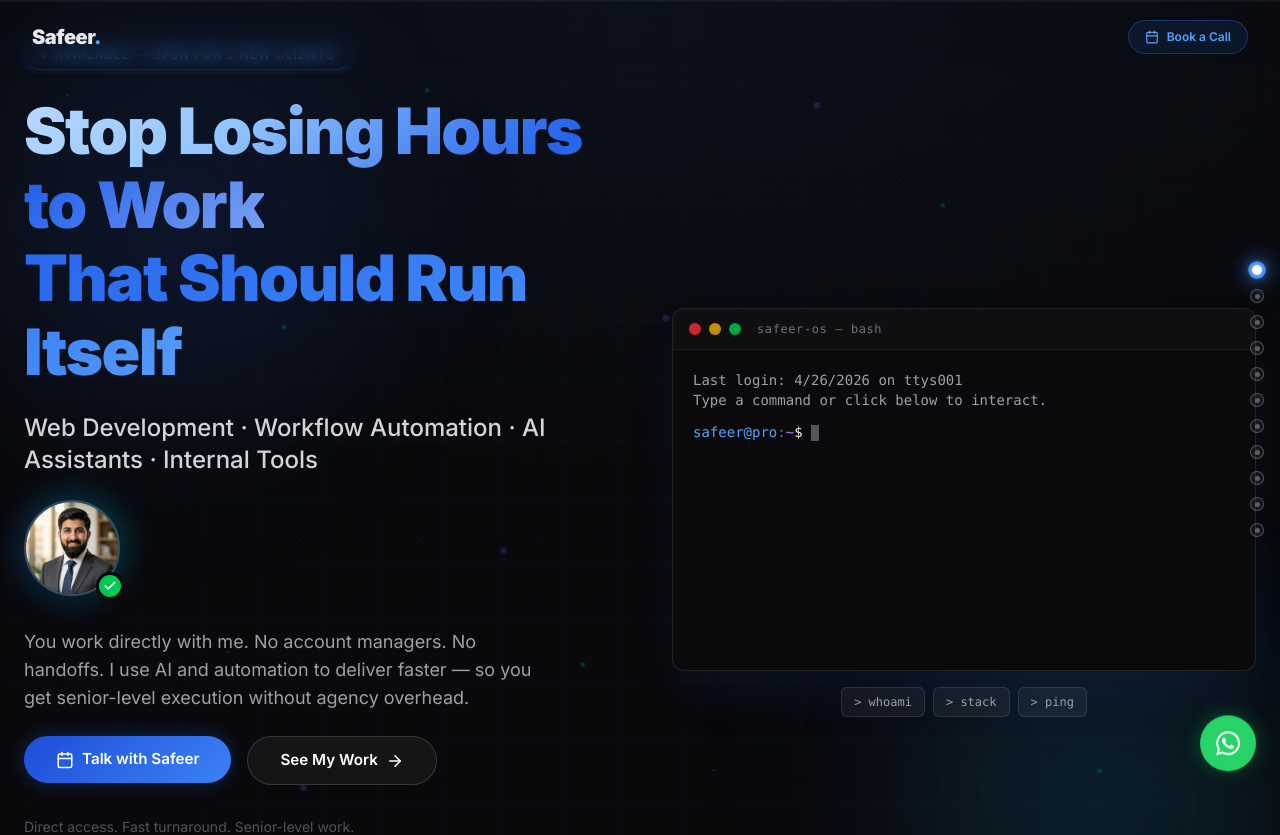
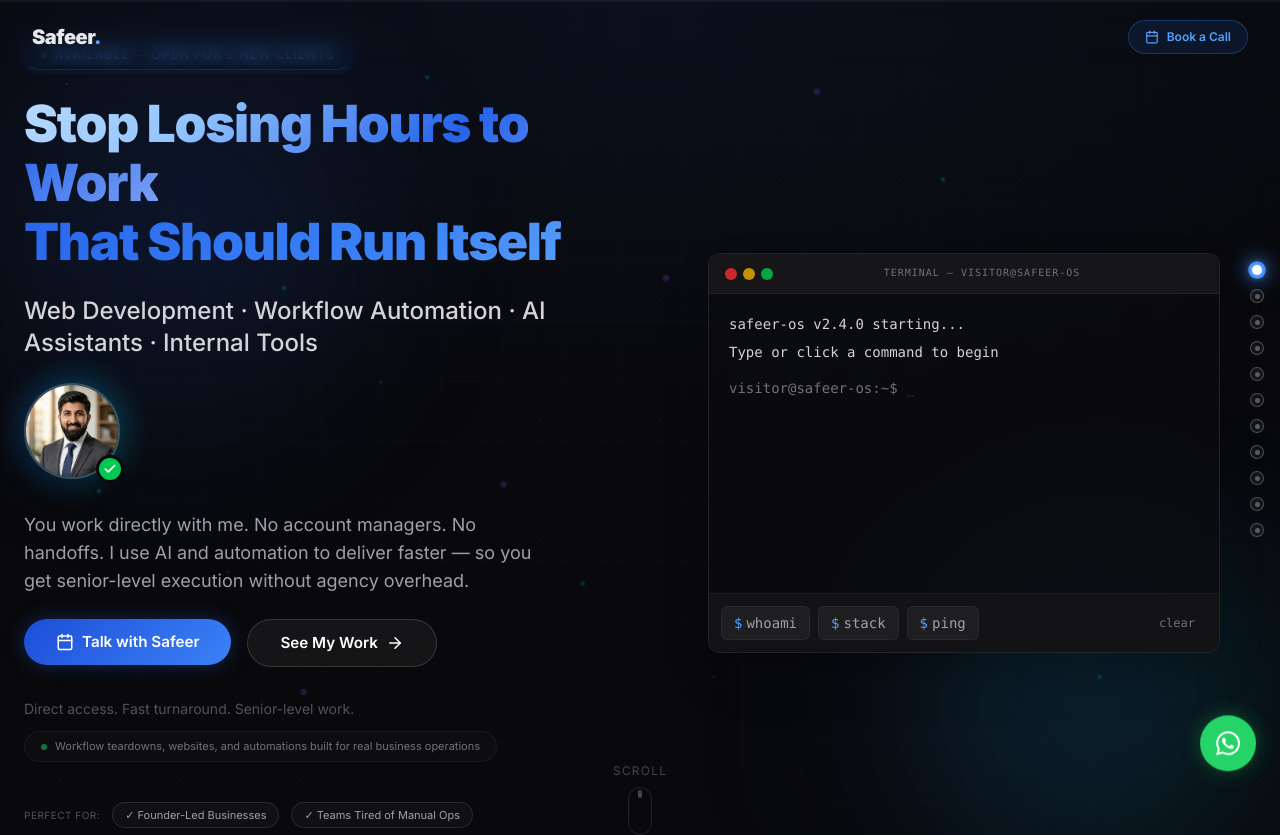
Before and after one commit to adevwithpurpose/portfolio, a Next.js app: page / in a window 1280 px wide. Shown: the top 835 px of the page. Built offline with nearby package versions, Linux system fonts and the light colour scheme.

Commit message:
feat: enhance Interactive Terminal with typing and mock AI, reduce hero h1 size

```diff
--- a/src/components/Hero.tsx
+++ b/src/components/Hero.tsx
@@ -4,7 +4,7 @@
 import Image from "next/image";
 import gsap from "gsap";
 import SectionWrapper from "@/components/SectionWrapper";
-import InteractiveTerminal from "./InteractiveTerminal";
+import HeroTerminal from "./HeroTerminal";
 
 interface HeroProps {
   onEnter?: () => void;
@@ -37,7 +37,8 @@
       tl.to(titleRef.current, { opacity: 1, y: 0, duration: 1.2, delay: 0.2 })
         .to(subtitleRef.current, { opacity: 1, y: 0, duration: 0.9 }, "-=0.7")
         .to(taglineRef.current, { opacity: 1, y: 0, duration: 0.8 }, "-=0.6")
-        .to(ctasRef.current, { opacity: 1, y: 0, duration: 0.6 }, "-=0.4");
+        .to(ctasRef.current, { opacity: 1, y: 0, duration: 0.6 }, "-=0.4")
+        .fromTo(".hero-terminal-wrapper", { opacity: 0, x: 50 }, { opacity: 1, x: 0, duration: 1.2, ease: "power3.out" }, "-=0.8");
 
       // Staggered floating particles
       particleRefs.current.forEach((p, i) => {
@@ -132,7 +133,7 @@
         {/* Main Title — problem-focused, hooks in 3 seconds */}
         <h1
           ref={titleRef}
-          className="mb-6 text-[clamp(2rem,5.5vw,4rem)] font-black leading-[1.15] tracking-tight"
+          className="mb-6 text-[clamp(1.75rem,4vw,3.25rem)] font-black leading-[1.15] tracking-tight"
         >
           <span
             style={{
@@ -308,7 +309,7 @@
             // we attach the animation to the wrapper so we don't break the terminal internal refs
             if (el) gsap.fromTo(el, {opacity: 0, x: 50}, {opacity: 1, x: 0, duration: 1.2, delay: 0.5, ease: "power3.out"});
           }}>
-            <InteractiveTerminal />
+            <HeroTerminal />
           </div>
         </div>
       </div>
--- /dev/null
+++ b/src/components/HeroTerminal.tsx
@@ -0,0 +1,117 @@
+"use client";
+
+import { useState, useRef, useEffect } from "react";
+
+type OutputLine = {
+  id: string;
+  type: "command" | "output" | "error";
+  content: string;
+};
+
+const COMMAND_RESPONSES: Record<string, string[]> = {
+  whoami: [
+    "safeer_ahmad",
+    "ROLE: Senior Web Developer & Automation Engineer",
+    "LOCATION: Asia/Karachi",
+    "SPECIALTY: Turning manual workflows into automated systems.",
+  ],
+  stack: [
+    "FRONTEND: Next.js, React, Astro, GSAP, Tailwind",
+    "CMS/STORE: Shopify (Dawn), WordPress (Elementor/Bricks), TinaCMS",
+    "BACKEND: Node.js, FastAPI",
+    "AUTOMATION: Crawl4AI, Python, Hermes CLI",
+    "DATA: Power BI, Pine Script",
+  ],
+  ping: [
+    "PONG! Availability: 99.9%",
+    "Latency: 0.2ms (Direct Access)",
+    "Status: Ready for new clients",
+  ],
+};
+
+export default function HeroTerminal() {
+  const [output, setOutput] = useState<OutputLine[]>([
+    { id: "init1", type: "output", content: "safeer-os v2.4.0 starting..." },
+    { id: "init2", type: "output", content: "Type or click a command to begin" },
+  ]);
+  const [isTyping, setIsTyping] = useState(false);
+  const scrollRef = useRef<HTMLDivElement>(null);
+
+  useEffect(() => {
+    if (scrollRef.current) {
+      scrollRef.current.scrollTop = scrollRef.current.scrollHeight;
+    }
+  }, [output, isTyping]);
+
+  const runCommand = async (cmd: string) => {
+    if (isTyping) return;
+    setIsTyping(true);
+
+    setOutput(prev => [...prev, { id: Math.random().toString(), type: "command", content: `visitor@safeer-os:~$ ${cmd}` }]);
+
+    // Simulate thinking delay
+    await new Promise(r => setTimeout(r, 400));
+
+    const lines = COMMAND_RESPONSES[cmd] || ["Command not found."];
+
+    for (const line of lines) {
+      setOutput(prev => [...prev, { id: Math.random().toString(), type: "output", content: line }]);
+      await new Promise(r => setTimeout(r, 200));
+    }
+
+    setIsTyping(false);
+  };
+
+  return (
+    <div className="w-full max-w-lg mx-auto rounded-xl border border-white/10 bg-[#0c0c0e]/80 shadow-2xl backdrop-blur-md overflow-hidden flex flex-col font-mono text-xs sm:text-sm h-[320px] sm:h-[400px]">
+      {/* Header */}
+      <div className="flex items-center gap-2 px-4 py-3 border-b border-white/5 bg-[#18181b]/90">
+        <div className="flex gap-1.5">
+          <div className="w-3 h-3 rounded-full bg-red-500/80" />
+          <div className="w-3 h-3 rounded-full bg-yellow-500/80" />
+          <div className="w-3 h-3 rounded-full bg-green-500/80" />
+        </div>
+        <div className="mx-auto text-zinc-500 text-[10px] tracking-widest uppercase ml-[-20px] flex-1 text-center">
+          terminal — visitor@safeer-os
+        </div>
+      </div>
+
+      {/* Terminal Output */}
+      <div
+        ref={scrollRef}
+        className="flex-1 p-5 overflow-y-auto space-y-2 text-zinc-300 text-left scroll-smooth"
+      >
+        {output.map(line => (
+          <div key={line.id} className={line.type === "command" ? "text-blue-400 mt-4 mb-2" : ""}>
+            {line.content}
+          </div>
+        ))}
+        {isTyping && <div className="text-zinc-500 animate-pulse mt-2">_</div>}
+        {!isTyping && <div className="text-zinc-500 mt-4">visitor@safeer-os:~$ <span className="animate-pulse">_</span></div>}
+      </div>
+
+      {/* Command Buttons */}
+      <div className="p-3 border-t border-white/5 bg-[#18181b]/70 backdrop-blur-lg">
+        <div className="flex flex-wrap items-center gap-2">
+          {Object.keys(COMMAND_RESPONSES).map(cmd => (
+            <button
+              key={cmd}
+              onClick={() => runCommand(cmd)}
+              disabled={isTyping}
+              className="px-3 py-1.5 rounded-md bg-white/5 hover:bg-white/10 border border-white/5 text-zinc-400 hover:text-white transition-all disabled:opacity-50 disabled:cursor-not-allowed"
+            >
+              <span className="text-blue-400 mr-1">$</span>{cmd}
+            </button>
+          ))}
+          <button
+             onClick={() => setOutput([])}
+             disabled={isTyping}
+             className="px-3 py-1.5 rounded-md bg-transparent hover:bg-white/5 text-zinc-500 hover:text-zinc-300 transition-colors ml-auto text-xs disabled:opacity-50"
+          >
+            clear
+          </button>
+        </div>
+      </div>
+    </div>
+  );
+}
--- a/src/components/InteractiveTerminal.tsx
+++ b/src/components/InteractiveTerminal.tsx
@@ -2,170 +2,232 @@
 
 import { useState, useEffect, useRef } from "react";
 
-type Command = {
-  id: string;
-  label: string;
-  command: string;
-  output: React.ReactNode;
+type HistoryLine = {
+  type: "input" | "output" | "system";
+  content: React.ReactNode;
 };
 
-const COMMANDS: Command[] = [
+const INITIAL_COMMANDS = [
+  { label: "whoami", cmd: "whoami" },
+  { label: "stack", cmd: "stack" },
+  { label: "ping", cmd: "ping" },
+  { label: "services", cmd: "services" },
+];
+
+export default function InteractiveTerminal() {
+  const [history, setHistory] = useState<HistoryLine[]>([
     {
-    id: "whoami",
-    label: "whoami",
-    command: "./safeer --whoami",
-    output: (
+      type: "system",
+      content: (
+        <span className="text-zinc-400">
+          Safeer-OS [Version 1.0.0]
+          <br />
+          (c) Safeer Ahmad. All rights reserved.
+          <br /><br />
+          Type a command, ask a question about my business, or click a quick action.
+        </span>
+      ),
+    },
+  ]);
+  const [input, setInput] = useState("");
+  const [isTyping, setIsTyping] = useState(false);
+  const scrollRef = useRef<HTMLDivElement>(null);
+  const inputRef = useRef<HTMLInputElement>(null);
+
+  useEffect(() => {
+    if (scrollRef.current) {
+      scrollRef.current.scrollTop = scrollRef.current.scrollHeight;
+    }
+  }, [history, isTyping]);
+
+  const processResponse = async (query: string) => {
+    const q = query.trim().toLowerCase();
+
+    // Core Terminal Commands
+    if (q === "whoami") {
+      return (
         <div>
           <p className="text-green-400">⚡ Name: Safeer Ahmad</p>
           <p className="text-blue-300">⚡ Role: Senior Technical Partner</p>
           <p className="text-zinc-400">⚡ Location: Earth (Current Ping: 42ms)</p>
           <p className="text-zinc-400 mt-2">
-          👉 Direct proxy to top-tier execution. No agency bloated layers. No
-          juniors.
+            👉 Direct proxy to top-tier execution. No agency bloated layers. No juniors.
           </p>
         </div>
-    ),
-  },
-  {
-    id: "stack",
-    label: "stack",
-    command: "cat stack.json | jq",
-    output: (
+      );
+    }
+    if (q === "stack") {
+      return (
         <div className="text-emerald-300">
           <p>{"{"}</p>
-        <p className="pl-4">
-          <span className="text-blue-400">&quot;frontend&quot;</span>: [&quot;Astro&quot;, &quot;React&quot;,
-          &quot;Next.js&quot;],
-        </p>
-        <p className="pl-4">
-          <span className="text-blue-400">&quot;ecommerce&quot;</span>: [&quot;Shopify Dawn&quot;,
-          &quot;Headless&quot;, &quot;Custom UI&quot;],
-        </p>
-        <p className="pl-4">
-          <span className="text-blue-400">&quot;backend&quot;</span>: [&quot;FastAPI&quot;, &quot;Node&quot;],
-        </p>
-        <p className="pl-4">
-          <span className="text-blue-400">&quot;automation&quot;</span>: [&quot;n8n&quot;, &quot;AI Agents&quot;, &quot;Scraping&quot;]
-        </p>
+          <p className="pl-4"><span className="text-blue-400">&quot;frontend&quot;</span>: [&quot;Astro&quot;, &quot;React&quot;, &quot;Next.js&quot;],</p>
+          <p className="pl-4"><span className="text-blue-400">&quot;ecommerce&quot;</span>: [&quot;Shopify Dawn&quot;, &quot;Headless&quot;, &quot;Custom UI&quot;],</p>
+          <p className="pl-4"><span className="text-blue-400">&quot;backend&quot;</span>: [&quot;FastAPI&quot;, &quot;Node&quot;],</p>
+          <p className="pl-4"><span className="text-blue-400">&quot;automation&quot;</span>: [&quot;n8n&quot;, &quot;AI Agents&quot;, &quot;Scraping&quot;]</p>
           <p>{"}"}</p>
         </div>
-    ),
-  },
-  {
-    id: "ping",
-    label: "ping",
-    command: "ping safeer.dev --availability",
-    output: (
+      );
+    }
+    if (q === "ping") {
+      return (
         <div>
           <p className="text-zinc-400">PING safeer.dev (192.168.1.1): 56 data bytes</p>
           <p className="text-green-400">64 bytes from safeer.dev: icmp_seq=0 ttl=116 time=12.2 ms</p>
           <p className="text-emerald-400 mt-2 font-bold">[STATUS: OPEN for 2 New Clients this month]</p>
         </div>
-    ),
-  },
-];
+      );
+    }
+    if (q === "clear") {
+      setHistory([]);
+      return null;
+    }
+    if (q === "services") {
+      return (
+        <div className="text-zinc-300">
+          <p className="text-blue-400 mb-1">=== SERVICES LOADED ===</p>
+          <ul className="list-disc pl-5 space-y-1">
+            <li><strong className="text-white">Shopify &amp; E-Commerce:</strong> Headless builds, Dawn optimization to 90+ Lighthouse.</li>
+            <li><strong className="text-white">Web Development:</strong> Next.js, Astro, WordPress (Bricks/Elementor).</li>
+            <li><strong className="text-white">Automation:</strong> AI Agents, n8n workflows, lowering manual hours.</li>
+          </ul>
+        </div>
+      );
+    }
+    if (q === "") return <span />;
 
-export default function InteractiveTerminal() {
-  const [history, setHistory] = useState<
-    { type: "input" | "output"; content: React.ReactNode }[]
-  >([
-    {
-      type: "output",
-      content: (
-        <span className="text-zinc-400">
-          Last login: {new Date().toLocaleDateString()} on ttys001
-          <br />
-          Type a command or click below to interact.
+    // Simulated "AI" query matching for plain english
+    const aiText = q;
+
+    if (aiText.includes("cost") || aiText.includes("price") || aiText.includes("rate") || aiText.includes("how much")) {
+      return <span className="text-amber-300">[AI-Agent]: I don&apos;t charge bloated agency fees. Every project is scoped individually based on the value delivered, not hourly billing. Book a 15-min call to get a custom breakdown!</span>;
+    }
+    if (aiText.includes("contact") || aiText.includes("book") || aiText.includes("call") || aiText.includes("hire") || aiText.includes("email")) {
+      return (
+        <span className="text-amber-300">
+          [AI-Agent]: You can reach Safeer at <a href="mailto:safeer@safeer.dev" className="underline text-blue-300">safeer@safeer.dev</a> or click the button on the left to book a call directly.
         </span>
-      ),
-    },
-  ]);
-  const [isTyping, setIsTyping] = useState(false);
-  const scrollRef = useRef<HTMLDivElement>(null);
+      );
+    }
+    if (aiText.includes("experience") || aiText.includes("background") || aiText.includes("who are you") || aiText.includes("about")) {
+      return <span className="text-amber-300">[AI-Agent]: Safeer is a Senior Frontend &amp; Automation Engineer with a background in Mechatronics Engineering. He skips the middleman to work directly with business owners.</span>;
+    }
+    if (aiText.includes("hello") || aiText.includes("hi ") || q === "hi") {
+      return <span className="text-amber-300">[AI-Agent]: Hello! I&apos;m Safeer&apos;s virtual assistant. Ask me about his services, stack, or how to hire him.</span>;
+    }
 
-  useEffect(() => {
-    if (scrollRef.current) {
-      scrollRef.current.scrollTop = scrollRef.current.scrollHeight;
-    }
-  }, [history]);
+    // Default Fallback
+    return (
+      <span className="text-amber-300">
+        [AI-Agent]: I&apos;m designed to answer basic questions about Safeer&apos;s business. Try asking about his <strong>services</strong>, <strong>stack</strong>, or <strong>pricing</strong>. Or just type a command like <span className="text-white">whoami</span>.
+      </span>
+    );
+  };
 
-  const runCommand = async (cmd: Command) => {
-    if (isTyping) return;
+  const submitCommand = async (cmd: string) => {
+    if (isTyping || !cmd.trim()) return;
+
+    setInput("");
     setIsTyping(true);
 
-    // 1. Add the command line instantly
+    // 1. Add input to history
     setHistory((prev) => [
       ...prev,
       {
         type: "input",
         content: (
           <span>
-            <span className="text-blue-400">safeer@pro</span>
+            <span className="text-blue-400 font-bold">safeer@pro</span>
             <span className="text-zinc-500">:</span>
-            <span className="text-purple-400">~</span>$ {cmd.command}
+            <span className="text-purple-400">~</span>$ {cmd}
           </span>
         ),
       },
     ]);
 
-    // 2. Simulate small processing delay
-    await new Promise((resolve) => setTimeout(resolve, 400));
+    // 2. Simulate delay
+    await new Promise((resolve) => setTimeout(resolve, 500));
 
-    // 3. Output result
+    // 3. Process and Output
+    const response = await processResponse(cmd);
+
+    if (response) {
       setHistory((prev) => [
         ...prev,
         {
           type: "output",
-        content: cmd.output,
+          content: response,
         },
       ]);
+    }
 
     setIsTyping(false);
+
+    // Auto focus back on input
+    setTimeout(() => {
+      inputRef.current?.focus();
+    }, 10);
   };
 
   return (
     <div className="w-full max-w-lg mx-auto lg:max-w-none">
       {/* OS Window Chrome */}
-      <div className="rounded-xl overflow-hidden border border-white/10 bg-[#0A0A0C] shadow-2xl shadow-blue-900/20">
-        <div className="flex items-center gap-2 px-4 py-3 border-b border-white/5 bg-white/[0.02]">
+      <div className="rounded-xl overflow-hidden border border-white/10 bg-[#0A0A0C] shadow-2xl shadow-blue-900/20" onClick={() => inputRef.current?.focus()}>
+        <div className="flex items-center gap-2 px-4 py-3 border-b border-white/5 bg-[#121216]">
           <div className="h-3 w-3 rounded-full bg-red-500/80" />
           <div className="h-3 w-3 rounded-full bg-yellow-500/80" />
           <div className="h-3 w-3 rounded-full bg-green-500/80" />
           <span className="ml-2 text-xs text-zinc-500 font-mono tracking-wider">
-            safeer-os — bash
+            safeer-os &mdash; bash
           </span>
         </div>
 
         {/* Terminal Screen */}
         <div
           ref={scrollRef}
-          className="p-5 h-[320px] overflow-y-auto font-mono text-sm flex flex-col gap-3 custom-scrollbar"
+          className="p-5 h-[340px] overflow-y-auto font-mono text-sm flex flex-col gap-3 custom-scrollbar"
         >
           {history.map((line, i) => (
             <div key={i} className="animate-in fade-in fill-mode-forwards duration-300">
               {line.content}
             </div>
           ))}
+
           {isTyping && (
-            <div className="text-zinc-500 animate-pulse">Running process...</div>
+            <div className="text-zinc-500 animate-pulse">Processing...</div>
           )}
+
           {!isTyping && (
-            <div>
-              <span className="text-blue-400">safeer@pro</span>
+            <form
+              onSubmit={(e) => {
+                e.preventDefault();
+                submitCommand(input);
+              }}
+              className="flex items-center"
+            >
+              <span className="text-blue-400 font-bold whitespace-nowrap">safeer@pro</span>
               <span className="text-zinc-500">:</span>
               <span className="text-purple-400">~</span>$
-              <span className="ml-2 w-2 h-4 inline-block bg-zinc-400 animate-pulse align-middle" />
-            </div>
+              <input
+                ref={inputRef}
+                type="text"
+                value={input}
+                onChange={(e) => setInput(e.target.value)}
+                className="ml-2 flex-1 bg-transparent border-none outline-none text-white font-mono caret-zinc-400"
+                spellCheck={false}
+                autoComplete="off"
+                autoFocus
+              />
+            </form>
           )}
         </div>
       </div>
 
       {/* Command Triggers */}
-      <div className="mt-4 flex flex-wrap gap-2 justify-start lg:justify-center">
-        {COMMANDS.map((cmd) => (
+      <div className="mt-4 flex flex-wrap gap-2 justify-start">
+        {INITIAL_COMMANDS.map((cmd) => (
           <button
-            key={cmd.id}
-            onClick={() => runCommand(cmd)}
+            key={cmd.label}
+            onClick={() => submitCommand(cmd.cmd)}
             disabled={isTyping}
             className="px-3 py-1.5 rounded-md border border-white/10 bg-white/5 text-xs font-mono text-zinc-400 hover:text-white hover:border-blue-500/50 hover:bg-blue-500/10 transition-colors disabled:opacity-50 disabled:cursor-not-allowed"
           >
```
Lines whose indentation alone changed are shown as unchanged.
